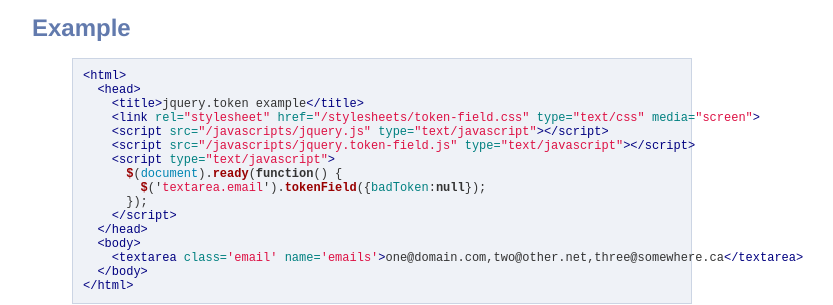
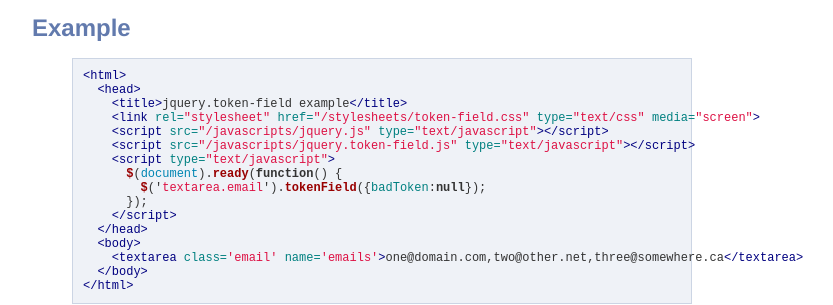
Before and after one commit to sbfaulkner/jquery.token-field, a Jekyll site: the page built from index.md, in a window 1280 px wide. Shown: the part 372-677 px from the top of the page, without its empty margins (258-1091 px from the left). Built offline with Jekyll 4.4.1, drawn with Linux system fonts in a browser that asks for light colours; nearby versions of some CDN libraries; Markdown is read by kramdown in place of the engine named in the settings.

Commit message:
fix typo

```diff
--- a/index.md
+++ b/index.md
@@ -25,7 +25,7 @@ The token-field plugin for jquery provides a convenient (and stylish!) way to co
 {% highlight html %}
 <html>
   <head>
-    <title>jquery.token example</title>
+    <title>jquery.token-field example</title>
     <link rel="stylesheet" href="/stylesheets/token-field.css" type="text/css" media="screen">
     <script src="/javascripts/jquery.js" type="text/javascript"></script>
     <script src="/javascripts/jquery.token-field.js" type="text/javascript"></script>
```
